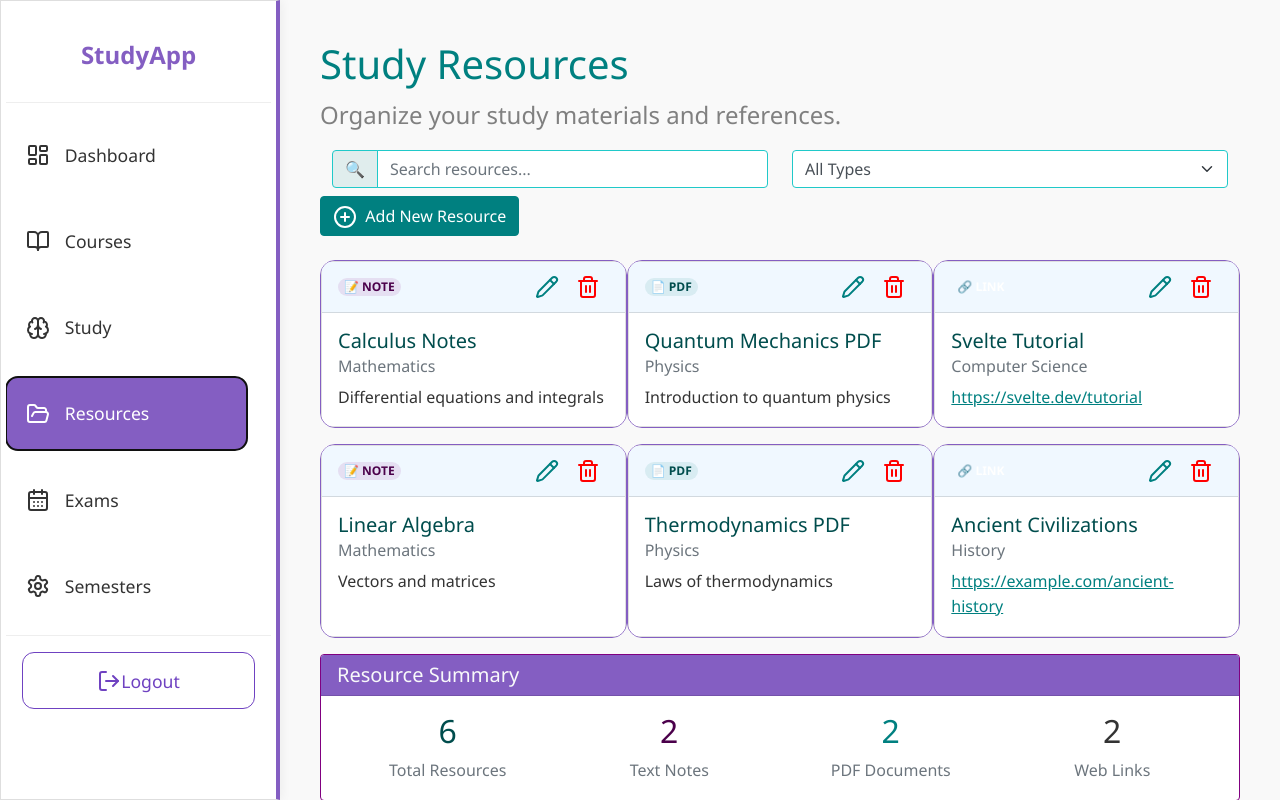
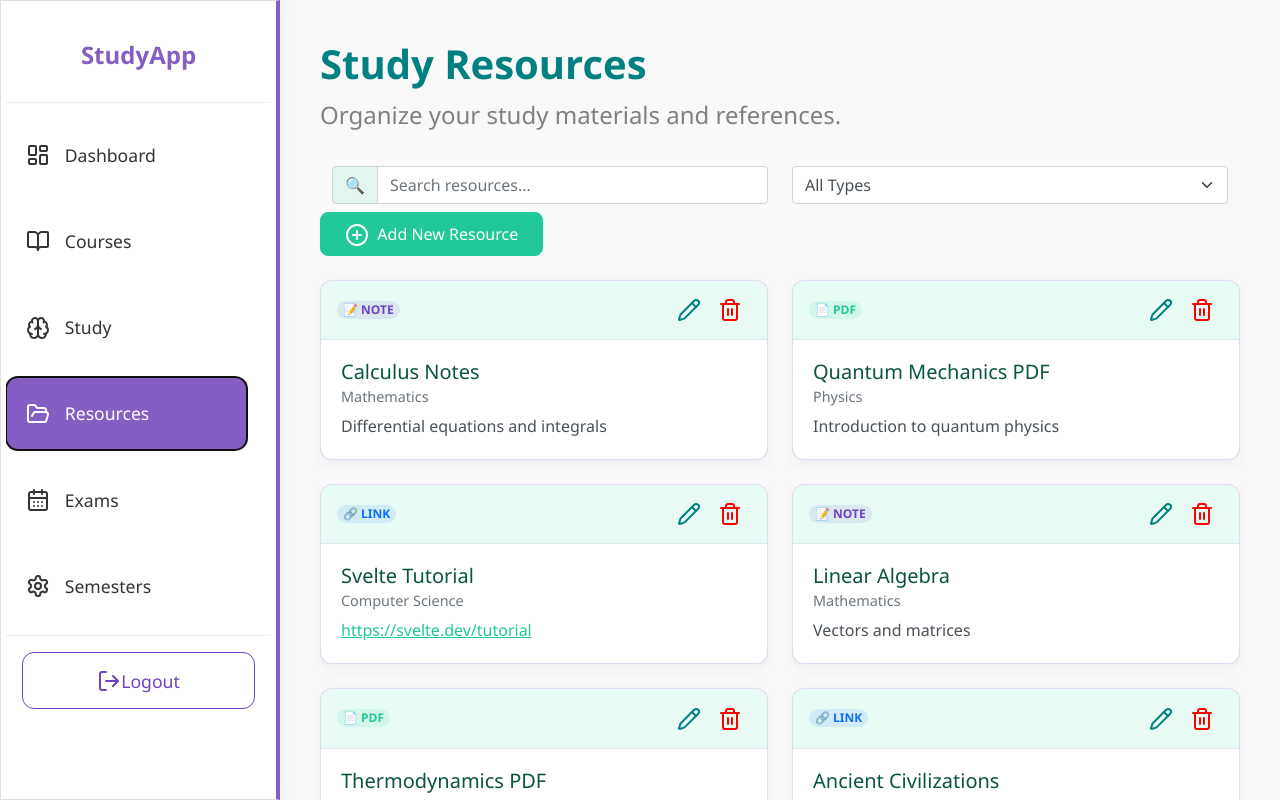
Before and after one commit to Unrealrojo234/tempest, a SvelteKit app: page / in a window 1280 px wide. Both pictures are taken after a click on the button "Resources". Shown: the top 800 px of the page. Built offline with nearby package versions, Linux system fonts and the light colour scheme.

Commit message:
fix: added better spacing for resources cards

```diff
--- a/src/routes/components/resources.svelte
+++ b/src/routes/components/resources.svelte
@@ -46,6 +46,20 @@
 			title: 'Ancient Civilizations',
 			type: 'link',
 			content: 'https://example.com/ancient-history'
+		},
+		{
+			id: '7',
+			topic: 'Biology',
+			title: 'Cell Structure',
+			type: 'note',
+			content: 'Detailed notes on cellular anatomy and functions'
+		},
+		{
+			id: '8',
+			topic: 'Chemistry',
+			title: 'Organic Chemistry Reactions',
+			type: 'pdf',
+			content: 'Comprehensive guide to organic reactions'
 		}
 	];
 
@@ -132,6 +146,7 @@
 <div class="container mx-auto p-4 d-flex flex-column min-vh-100">
 	<h1 class="page-title">Study Resources</h1>
 	<p class="sub-title">Organize your study materials and references.</p>
+
 	<!-- Search and Filter -->
 	<div class="row mb-4">
 		<div class="col-md-6 mb-2">
@@ -179,17 +194,14 @@
 			<div class="card-body">
 				<form on:submit|preventDefault={handleSubmit}>
 					<div class="mb-3">
-						<!-- svelte-ignore a11y_label_has_associated_control -->
 						<label class="form-label">Topic</label>
 						<input type="text" class="form-control" bind:value={newResource.topic} required />
 					</div>
 					<div class="mb-3">
-						<!-- svelte-ignore a11y_label_has_associated_control -->
 						<label class="form-label">Title</label>
 						<input type="text" class="form-control" bind:value={newResource.title} required />
 					</div>
 					<div class="mb-3">
-						<!-- svelte-ignore a11y_label_has_associated_control -->
 						<label class="form-label">Type</label>
 						<select class="form-select" bind:value={newResource.type}>
 							<option value="note">Note</option>
@@ -198,7 +210,6 @@
 						</select>
 					</div>
 					<div class="mb-3">
-						<!-- svelte-ignore a11y_label_has_associated_control -->
 						<label class="form-label">Content</label>
 						{#if newResource.type === 'link'}
 							<input
@@ -226,12 +237,12 @@
 		</div>
 	{/if}
 
-	<!-- Resources Grid -->
-	<div class="row row-cols-1 row-cols-md-2 row-cols-lg-3 g-4">
+	<!-- Resources Grid with improved spacing -->
+	<div class="resources-grid">
 		{#each filteredResources as resource (resource.id)}
-			<div class="col holographic-card resources" style="border: 1px solid var(--purple) !important;">
-				<div class="card h-100 shadow-sm" style="width: 100%;">
-					<div class="card-header d-flex justify-content-between align-items-center" style="background-color: aliceblue;">
+			<div class="resource-card">
+				<div class="card h-100">
+					<div class="card-header d-flex justify-content-between align-items-center">
 						<span class={`badge ${typeColors[resource.type]} rounded-pill`}>
 							{typeIcons[resource.type]}
 							{resource.type.toUpperCase()}
@@ -250,12 +261,12 @@
 						<h6 class="card-subtitle mb-2 text-muted">{resource.topic}</h6>
 						{#if resource.type === 'link'}
 							<p class="card-text">
-								<a href={resource.content} target="_blank" class="text-teal-600"
+								<a href={resource.content} target="_blank" class="text-teal-600 link-truncate"
 									>{resource.content}</a
 								>
 							</p>
 						{:else}
-							<p class="card-text">{resource.content}</p>
+							<p class="card-text content-truncate">{resource.content}</p>
 						{/if}
 					</div>
 				</div>
@@ -270,7 +281,7 @@
 	</div>
 
 	<!-- Resource Summary Card -->
-	<div class="card border-purple position-static mt-auto">
+	<div class="card border-purple mt-4">
 		<div class="card-header text-light" style="background-color: var(--purple);">
 			<h5 class="mb-0">Resource Summary</h5>
 		</div>
@@ -298,46 +309,158 @@
 </div>
 
 <style>
-	.resources {
-		border: 1px solid var(--purple);
-		margin-bottom: 16px !important;
+	:global(body) {
+		--teal: #20c997;
+		--purple: #6f42c1;
+		--light-bg: #f8f9fa;
 	}
 
+	.container {
+		max-width: 1200px;
+	}
+
+	.page-title {
+		color: var(--purple);
+		font-weight: 700;
+		margin-bottom: 0.5rem;
+	}
+
+	.sub-title {
+		color: #6c757d;
+		margin-bottom: 2rem;
+	}
+
+	/* Resources Grid with even spacing */
+	.resources-grid {
+		display: grid;
+		grid-template-columns: repeat(auto-fill, minmax(300px, 1fr));
+		gap: 1.5rem;
+		margin-bottom: 2rem;
+	}
+
+	.resource-card {
+		transition: transform 0.2s ease, box-shadow 0.2s ease;
+	}
+
+	.resource-card:hover {
+		transform: translateY(-5px);
+	}
+
+	.resource-card .card {
+		border: 1px solid rgba(111, 66, 193, 0.2);
+		border-radius: 12px;
+		overflow: hidden;
+		box-shadow: 0 4px 12px rgba(0, 0, 0, 0.05);
+		transition: all 0.2s ease;
+	}
+
+	.resource-card .card:hover {
+		box-shadow: 0 8px 24px rgba(0, 0, 0, 0.1);
+	}
+
+	.resource-card .card-header {
+		background-color: rgba(32, 201, 151, 0.1);
+		border-bottom: 1px solid rgba(111, 66, 193, 0.1);
+		padding: 0.75rem 1rem;
+	}
+
+	.resource-card .card-body {
+		padding: 1.25rem;
+	}
+
+	.resource-card .card-title {
+		font-size: 1.25rem;
+		margin-bottom: 0.5rem;
+	}
+
+	.resource-card .card-subtitle {
+		font-size: 0.9rem;
+		margin-bottom: 1rem;
+	}
+
+	.resource-card .card-text {
+		color: #495057;
+		margin-bottom: 0;
+	}
+
+	/* Truncate long text */
+	.link-truncate,
+	.content-truncate {
+		overflow: hidden;
+		text-overflow: ellipsis;
+		display: -webkit-box;
+		-webkit-line-clamp: 2;
+		-webkit-box-orient: vertical;
+	}
+
+	/* Button styles */
 	.btn-teal {
-		background-color: teal;
+		background-color: var(--teal);
 		color: white;
-		border-color: teal;
+		border-color: var(--teal);
+		padding: 0.5rem 1.5rem;
+		border-radius: 8px;
+		font-weight: 500;
 	}
+
 	.btn-teal:hover {
-		background-color: #006969;
-		border-color: #006969;
+		background-color: #199d78;
+		border-color: #199d78;
 		color: white;
 	}
+
+	/* Badge styles */
+	.bg-purple-100 {
+		background-color: rgba(111, 66, 193, 0.1) !important;
+		color: #6f42c1 !important;
+	}
+
 	.bg-teal-100 {
-		background-color: rgba(0, 128, 128, 0.1);
+		background-color: rgba(32, 201, 151, 0.1) !important;
+		color: #20c997 !important;
 	}
+
+	.bg-blue-100 {
+		background-color: rgba(13, 110, 253, 0.1) !important;
+		color: #0d6efd !important;
+	}
+
 	.border-teal {
-		border-color: teal !important;
+		border-color: var(--teal) !important;
 	}
-	.border-teal-300 {
-		border-color: #20c9c9 !important;
+
+	.border-purple {
+		border-color: var(--purple) !important;
 	}
+
 	.text-teal-800 {
-		color: #004d4d;
+		color: #0a5442;
 	}
+
+	.text-purple-800 {
+		color: #3d2364;
+	}
+
 	.text-teal-600 {
-		color: teal;
+		color: var(--teal);
 	}
-	.text-teal-700 {
-		color: #006666;
+
+	/* Form styles */
+	.form-control:focus,
+	.form-select:focus {
+		border-color: var(--teal);
+		box-shadow: 0 0 0 0.25rem rgba(32, 201, 151, 0.25);
 	}
-	.bg-purple-100 {
-		background-color: rgba(128, 0, 128, 0.1);
-	}
-	.text-purple-800 {
-		color: #4b004b;
-	}
-	.border-purple {
-		border-color: purple !important;
+
+	/* Responsive adjustments */
+	@media (max-width: 768px) {
+		.resources-grid {
+			grid-template-columns: 1fr;
+			gap: 1rem;
+		}
+
+		.resource-card .card {
+			margin-bottom: 0;
+		}
 	}
 </style>
```
